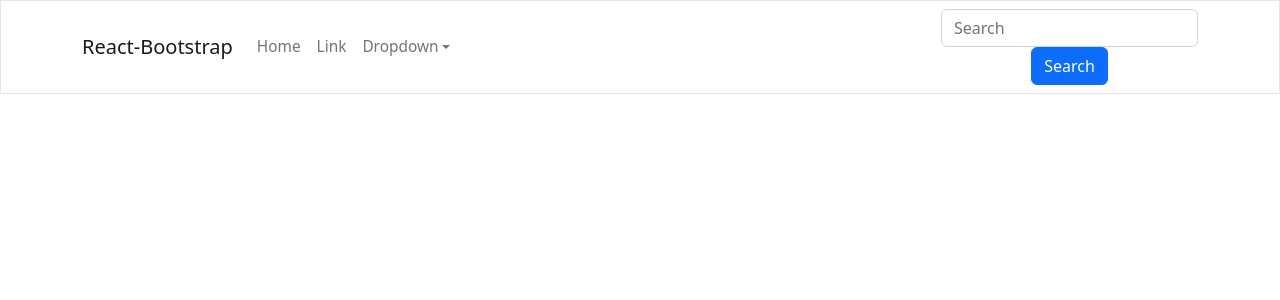
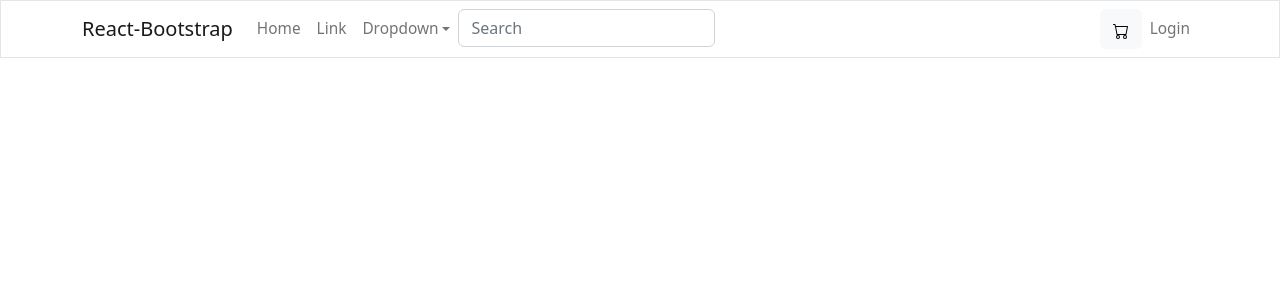
Before and after one commit to mehulll8/Flexi-project, a React (Create React App) app: page / in a window 1280 px wide. Shown: the top 300 px of the page. Built offline with nearby package versions, Linux system fonts and the light colour scheme.

Commit message:
Navbar almost done

```diff
--- a/package.json
+++ b/package.json
@@ -9,7 +9,9 @@
     "bootstrap": "^5.2.3",
     "react": "^18.2.0",
     "react-bootstrap": "^2.7.2",
+    "react-bootstrap-icons": "^1.10.2",
     "react-dom": "^18.2.0",
+    "react-icons": "^4.7.1",
     "react-scripts": "5.0.1",
     "web-vitals": "^2.1.4"
   },
--- a/src/Components/Navbar_.jsx
+++ b/src/Components/Navbar_.jsx
@@ -1,10 +1,11 @@
 import React from 'react'
-import { Button, Form, FormControl } from 'react-bootstrap';
+import {Button,Form, FormControl } from 'react-bootstrap';
 
 import Container from 'react-bootstrap/Container';
 import Nav from 'react-bootstrap/Nav';
 import Navbar from 'react-bootstrap/Navbar';
 import NavDropdown from 'react-bootstrap/NavDropdown';
+import { Cart } from 'react-bootstrap-icons';
 
 function BasicExample() {
   return (
@@ -27,11 +28,14 @@ function BasicExample() {
                 Separated link
               </NavDropdown.Item>
             </NavDropdown>
+            <Form inline>
+              <FormControl type="text" placeholder="Search" className="mr-sm-2"></FormControl>
+            </Form>
           </Nav>
-          <Form inline>
-            <FormControl type="text" placeholder="Search" className="mr-sm-2"></FormControl>
-            <Button varient="outline-sucess">Search</Button>
-          </Form>
+          <Nav>
+            <button type="button" class="btn btn-light"><span class="bi bi-cart"><Cart/></span></button>
+            <Nav.Link href="#login">Login</Nav.Link>
+          </Nav>
         </Navbar.Collapse>
       </Container>
     </Navbar>
```
Also changed, not shown: src/cart.svg (added), 1 other file (tests, documents, lock files or other folders).
